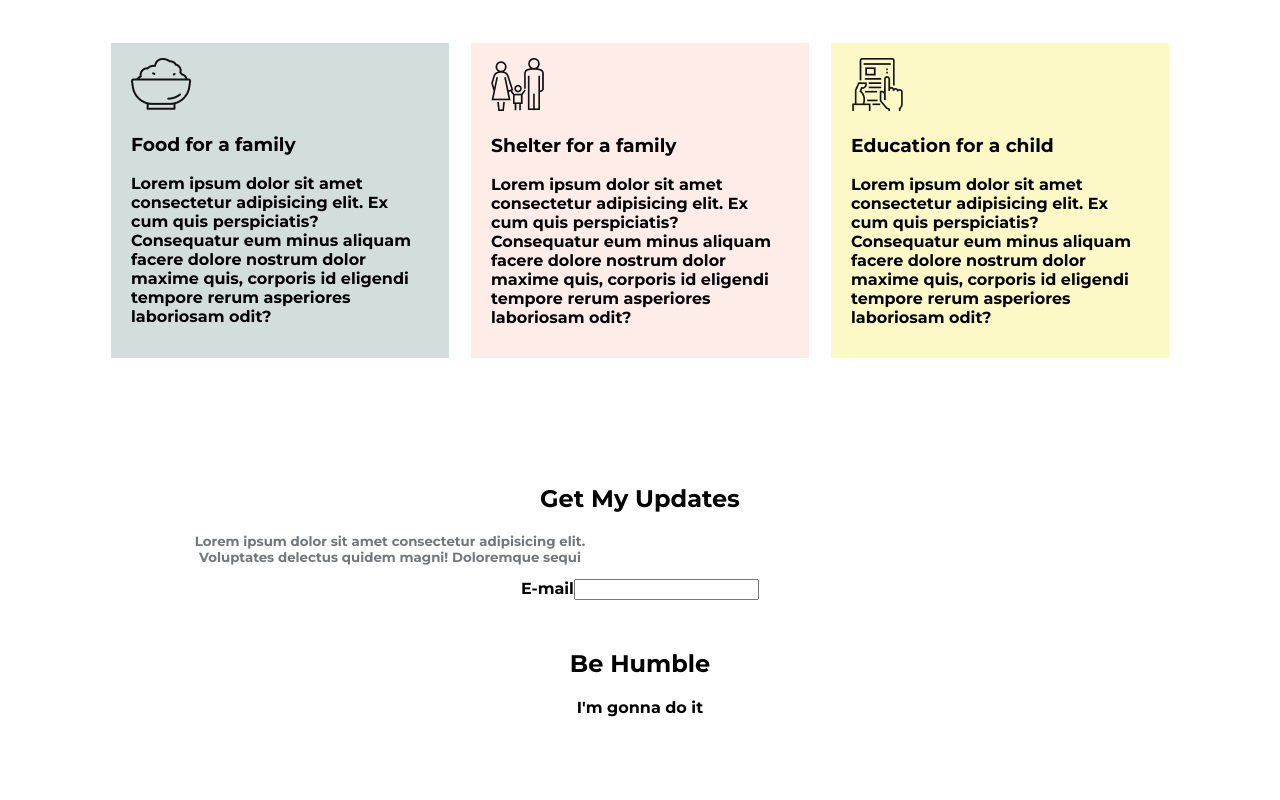
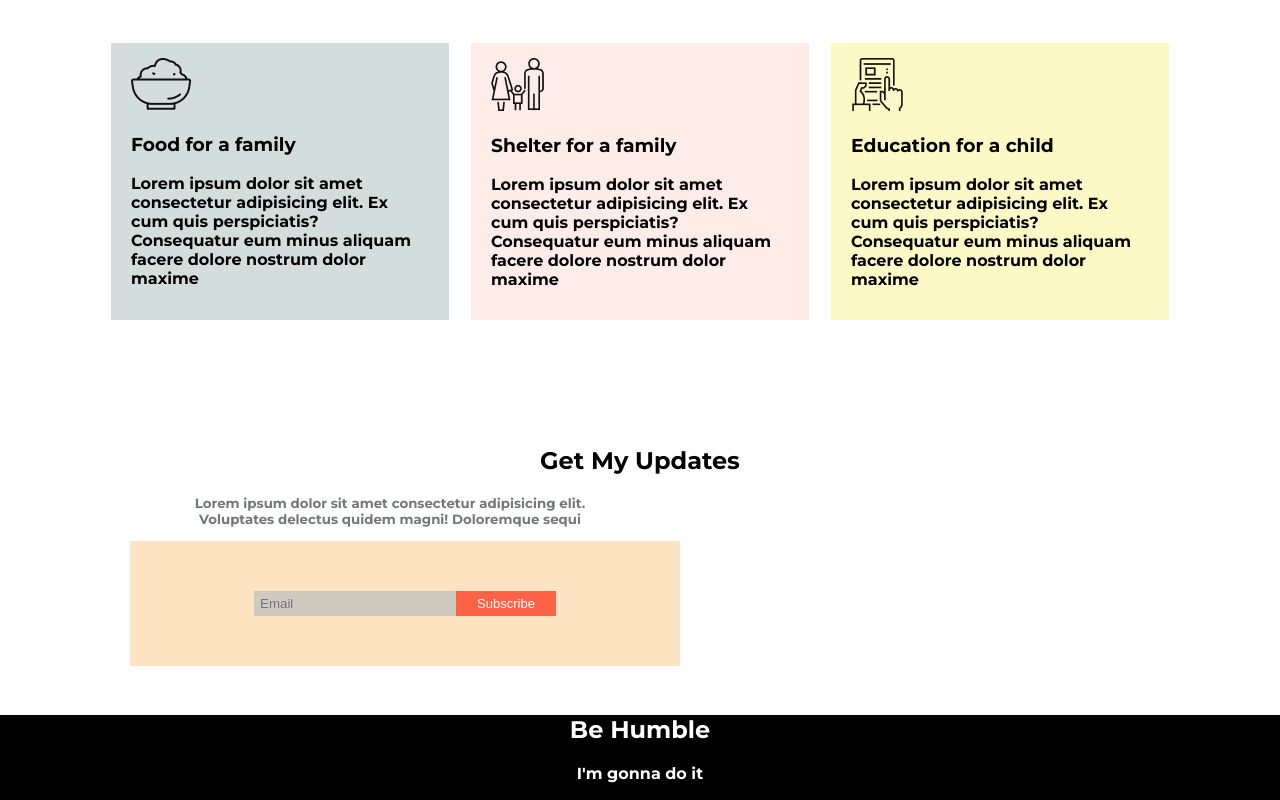
Before and after one commit to anamul-github/donate-now, a plain HTML site: page index.html in a window 1280 px wide. Shown: the part 984-1784 px from the top of the page. Before the commit the page ends 1717 px from the top, so only its background shows below. Drawn offline with Linux system fonts and the light colour scheme.

Commit message:
styled-it

```diff
--- a/index.html
+++ b/index.html
@@ -51,24 +51,21 @@
                 <img src="icons/food.png" alt="food-pic">
                 <h3>Food for a family</h3>
                 <p>Lorem ipsum dolor sit amet consectetur adipisicing elit. Ex cum quis perspiciatis? Consequatur eum
-                    minus aliquam facere dolore nostrum dolor maxime quis, corporis id eligendi tempore rerum asperiores
-                    laboriosam odit?</p>
+                    minus aliquam facere dolore nostrum dolor maxime </p>
             </div>
 
             <div class="second-plan all-plans">
                 <img src="icons/shelter.png" alt="food-pic">
                 <h3>Shelter for a family</h3>
                 <p>Lorem ipsum dolor sit amet consectetur adipisicing elit. Ex cum quis perspiciatis? Consequatur eum
-                    minus aliquam facere dolore nostrum dolor maxime quis, corporis id eligendi tempore rerum asperiores
-                    laboriosam odit?</p>
+                    minus aliquam facere dolore nostrum dolor maxime </p>
             </div>
 
             <div class="third-plan all-plans">
                 <img src="icons/Frame-1.png" alt="food-pic">
                 <h3>Education for a child</h3>
                 <p>Lorem ipsum dolor sit amet consectetur adipisicing elit. Ex cum quis perspiciatis? Consequatur eum
-                    minus aliquam facere dolore nostrum dolor maxime quis, corporis id eligendi tempore rerum asperiores
-                    laboriosam odit?</p>
+                    minus aliquam facere dolore nostrum dolor maxime </p>
             </div>
         </div>
 
@@ -80,8 +77,9 @@
             magni! Doloremque sequi
         </p>
 
-        <form action="anamul.jobhunt@gmail.com" method="get">
-            E-mail<input type="text" name="mail"><br>
+
+        <form id="form" action="mailto:anamul.jobhunt@gmail.com" method="post">
+            <input class="email" type="email" value="Email"><input class="subscribe" type="submit" value="Subscribe">
         </form>
     </section>
 
--- a/style.css
+++ b/style.css
@@ -94,7 +94,6 @@ body {
 
 .all-plans {
     padding: 15px 20px;
-    background-color: ;
     border: 1px solid white;
     margin: 10px;
     text-align: left;
@@ -120,7 +119,36 @@ body {
     padding: 30px 100px;
 }
 
+#form {
+    width: 450px;
+    text-align: center;
+    background-color: bisque;
+    padding: 50px 50px;
+    margin-left: 30px;
+}
+
+.email {
+    color: #73777B;
+    background-color: #D0C9C0;
+    border: 4px solid #D0C9C0;
+    font-weight: 100;
+    width: 190px;
+
+}
+
+.subscribe {
+    color: white;
+    background-color: tomato;
+    border: 4px solid tomato;
+    font-size: small;
+    font-weight: 100;
+    width: 100px;
+}
+
 
 #footer {
     text-align: center;
+    color: white;
+    background-color: black;
+    padding-bottom: 1px;
 }
```
